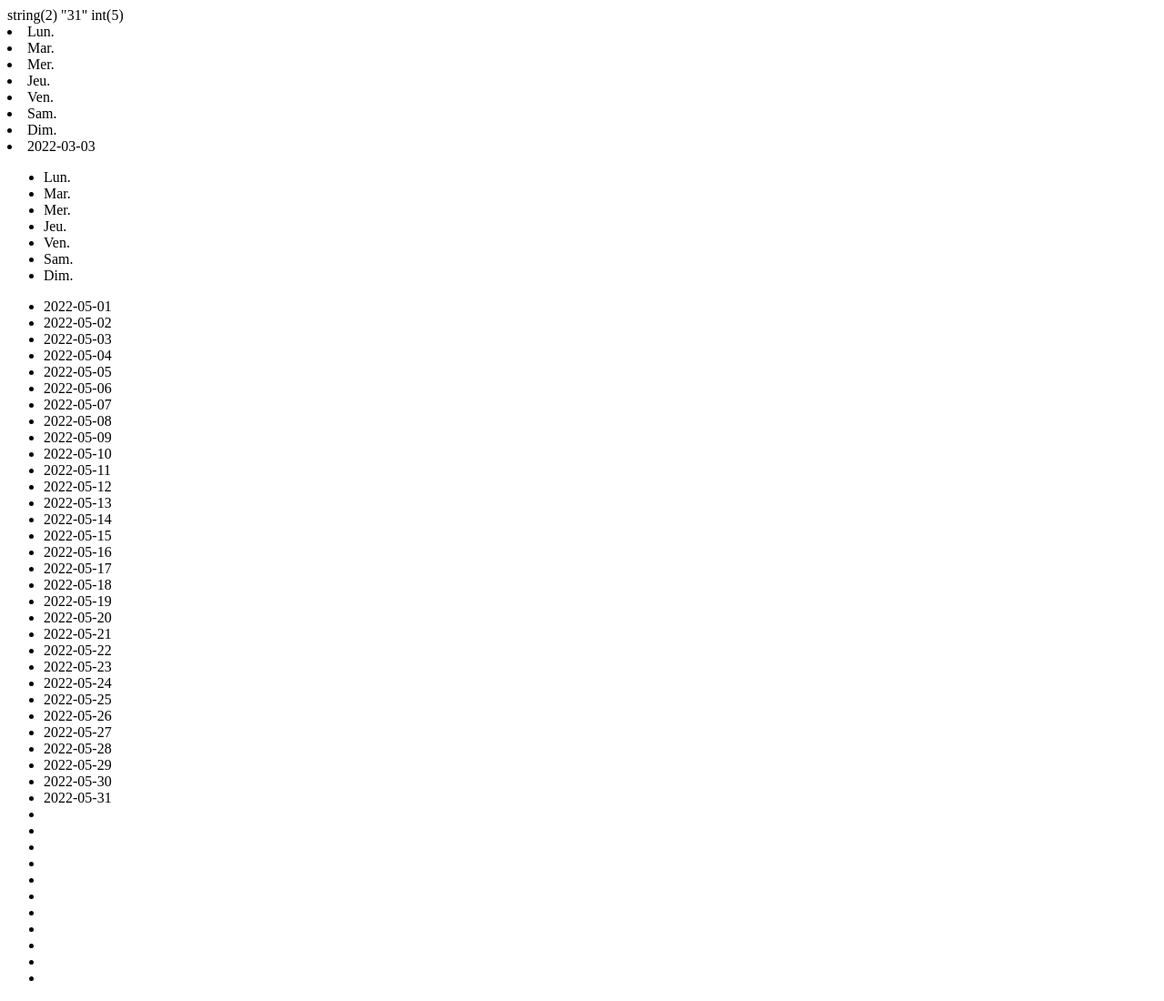
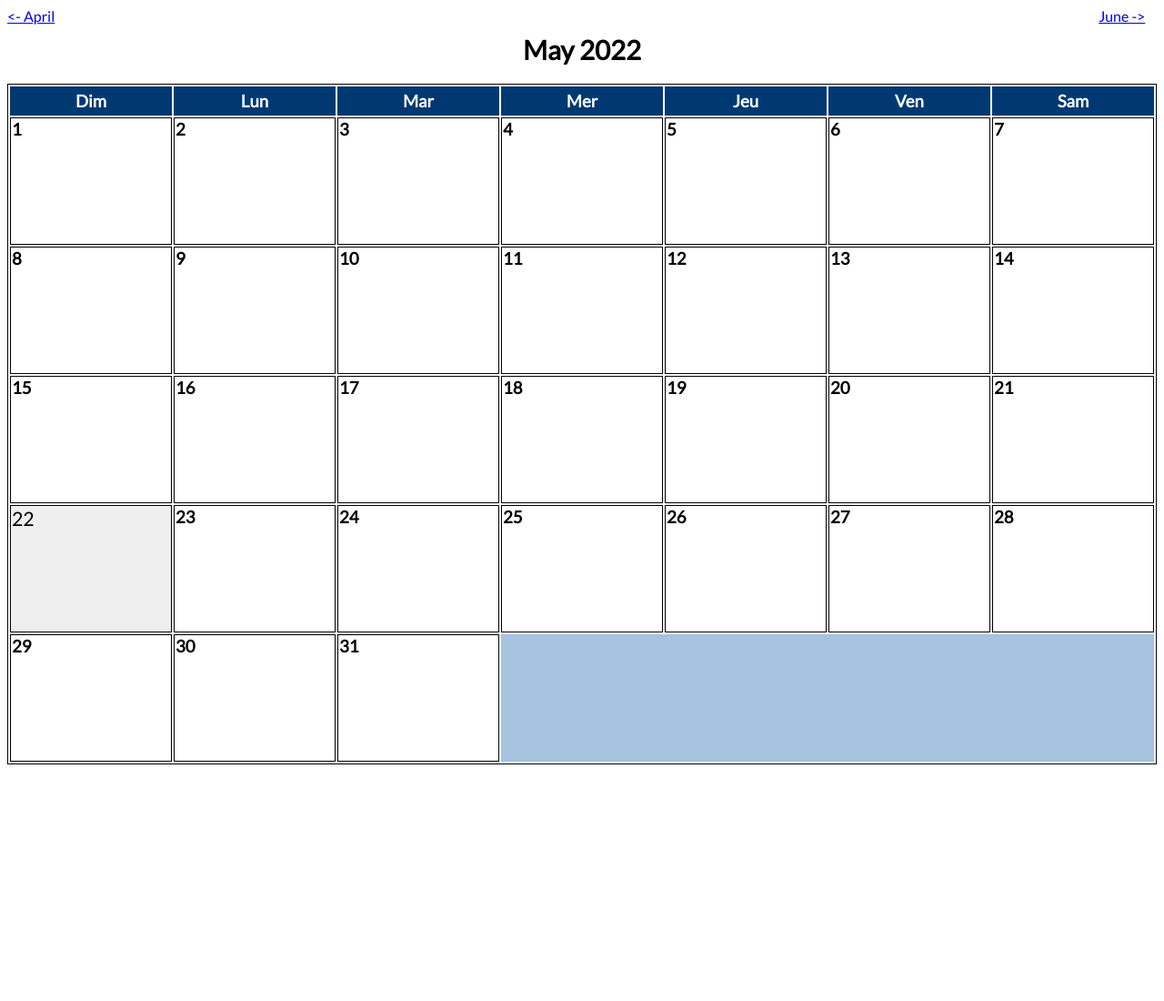
Before and after one commit to Khmarigou/Projet-L2-php, a PHP site: page /PAGES/testDate.php in a window 1280 px wide. Shown: the whole page at 91% size. After the commit the page ends 840 px from the top, so only its background shows below. Run offline with PHP 8.4, Linux system fonts and the light colour scheme.

Commit message:
test affichage

```diff
--- /dev/null
+++ b/MODEL/calendrierResa.php
@@ -0,0 +1,185 @@
+<html>
+<head>
+ <link href='https://fonts.googleapis.com/css?family=Lato' rel='stylesheet' type='text/css'>
+ <style>
+  body{font-family: Lato;}
+  caption{font-size: 22pt; margin: 10px 0 20px 0; font-weight: 700;}
+  table.calendar{width:100%; border:1px solid #000;}
+  td.day{width: 14%; height: 140px; border: 1px solid #000; vertical-align: top;}
+  td.day span.day-date{font-size: 14pt; font-weight: 700;}
+  th.header{background-color: #003972; color: #fff; font-size: 14pt; padding: 5px;}
+  .not-month{background-color: #a6c3df;}
+  td.today {background-color:#efefef;}
+  td.day span.today-date{font-size: 16pt;}
+ </style>
+
+</head>
+
+</html>
+<?php
+date_default_timezone_set("Europe/Paris");
+function build_calendar($month,$year,$dateArray) {
+
+     // Create array containing abbreviations of days of week.
+     $daysOfWeek = array('Dim','Lun','Mar','Mer','Jeu','Ven','Sam');
+
+     // What is the first day of the month in question?
+     $firstDayOfMonth = mktime(0,0,0,$month,1,$year);
+
+     // How many days does this month contain?
+     $numberDays = date('t',$firstDayOfMonth);
+
+     // Retrieve some information about the first day of the
+     // month in question.
+     $dateComponents = getdate($firstDayOfMonth);
+
+     // What is the name of the month in question?
+     $monthName = $dateComponents['month'];
+
+     // What is the index value (0-6) of the first day of the
+     // month in question.
+     $dayOfWeek = $dateComponents['wday'];
+
+     // Create the table tag opener and day headers
+
+     $calendar = "<table class='calendar'>";
+     $calendar .= "<caption>$monthName $year</caption>";
+     $calendar .= "<tr>";
+
+     // Create the calendar headers
+
+     foreach($daysOfWeek as $day) {
+          $calendar .= "<th class='header'>$day</th>";
+     }
+
+     // Create the rest of the calendar
+
+     // Initiate the day counter, starting with the 1st.
+
+     $currentDay = 1;
+
+     $calendar .= "</tr><tr>";
+
+     // The variable $dayOfWeek is used to
+     // ensure that the calendar
+     // display consists of exactly 7 columns.
+
+     if ($dayOfWeek > 0) {
+          $calendar .= "<td colspan='$dayOfWeek' class='not-month'>&nbsp;</td>";
+     }
+
+     $month = str_pad($month, 2, "0", STR_PAD_LEFT);
+
+     while ($currentDay <= $numberDays) {
+
+          // Seventh column (Saturday) reached. Start a new row.
+
+          if ($dayOfWeek == 7) {
+
+               $dayOfWeek = 0;
+               $calendar .= "</tr><tr>";
+
+          }
+
+          $currentDayRel = str_pad($currentDay, 2, "0", STR_PAD_LEFT);
+
+          $date = "$year-$month-$currentDayRel";
+
+          if ($date == date("Y-m-d")){
+           $calendar .= "<td class='day today' rel='$date'><span class='today-date'>$currentDay</span></td>";
+          }
+          else{
+           $calendar .= "<td class='day' rel='$date'><span class='day-date'>$currentDay</span></td>";
+          }
+
+
+
+
+          // Increment counters
+
+          $currentDay++;
+          $dayOfWeek++;
+
+     }
+
+
+
+     // Complete the row of the last week in month, if necessary
+
+     if ($dayOfWeek != 7) {
+
+          $remainingDays = 7 - $dayOfWeek;
+          $calendar .= "<td colspan='$remainingDays' class='not-month'>&nbsp;</td>";
+
+     }
+
+     $calendar .= "</tr>";
+
+     $calendar .= "</table>";
+
+     return $calendar;
+
+}
+
+function build_previousMonth($month,$year,$monthString){
+
+ $prevMonth = $month - 1;
+
+  if ($prevMonth == 0) {
+   $prevMonth = 12;
+  }
+
+ if ($prevMonth == 12){
+  $prevYear = $year - 1;
+ } else {
+  $prevYear = $year;
+ }
+
+ $dateObj = DateTime::createFromFormat('!m', $prevMonth);
+ $monthName = $dateObj->format('F');
+
+ return "<div style='width: 33%; display:inline-block;'><a href='?m=" . $prevMonth . "&y=". $prevYear ."'><- " . $monthName . "</a></div>";
+}
+
+function build_nextMonth($month,$year,$monthString){
+
+ $nextMonth = $month + 1;
+
+  if ($nextMonth == 13) {
+   $nextMonth = 1;
+  }
+
+ if ($nextMonth == 1){
+  $nextYear = $year + 1;
+ } else {
+  $nextYear = $year;
+ }
+
+ $dateObj = DateTime::createFromFormat('!m', $nextMonth);
+ $monthName = $dateObj->format('F');
+
+ return "<div style='width: 33%; display:inline-block;'>&nbsp;</div><div style='width: 33%; display:inline-block; text-align:right;'><a href='?m=" . $nextMonth . "&y=". $nextYear ."'>" . $monthName . " -></a></div>";
+}
+
+
+?>
+
+<?php
+
+/*    if ($m == ""){
+
+    $dateComponents = getdate();
+    $month = $dateComponents['mon'];
+    $year = $dateComponents['year'];
+   } else {
+
+     $month = $m;
+     $year = $y;
+
+   }
+
+ echo build_previousMonth($month, $year, $monthString);
+ echo build_nextMonth($month,$year,$monthString);
+ echo build_calendar($month,$year,$dateArray); */
+
+?>
--- a/MODEL/reserve.php
+++ b/MODEL/reserve.php
@@ -449,6 +449,25 @@ function createCase($numCase,$annee,$mois){
 }
 
 
+function _createNavi(){
+
+    $nextMonth = $this->currentMonth==12?1:intval($this->currentMonth)+1;
+
+    $nextYear = $this->currentMonth==12?intval($this->currentYear)+1:$this->currentYear;
+
+    $preMonth = $this->currentMonth==1?12:intval($this->currentMonth)-1;
+
+    $preYear = $this->currentMonth==1?intval($this->currentYear)-1:$this->currentYear;
+
+    return
+        '<div class="header">'.
+            '<a class="prev" href="'.$this->naviHref.'?month='.sprintf('%02d',$preMonth).'&year='.$preYear.'">Prev</a>'.
+                '<span class="title">'.date('Y M',strtotime($this->currentYear.'-'.$this->currentMonth.'-1')).'</span>'.
+            '<a class="next" href="'.$this->naviHref.'?month='.sprintf("%02d", $nextMonth).'&year='.$nextYear.'">Next</a>'.
+        '</div>';
+}
+
+
 //affiche le calendrier
 function afficheCalendrier($idDvd){
 
--- a/PAGES/testDate.php
+++ b/PAGES/testDate.php
@@ -6,6 +6,8 @@
 
 
         include_once "../praujet/MODEL/reserve.php";
+        include_once "../praujet/MODEL/calendrierResa.php";
+
 
         /* $d1 = "2022-05-24";
         $d2 = "2022-06-08";
@@ -32,16 +34,23 @@
         $teste = isDateReservable(10,7,$d1,$d2);
         var_dump($teste); */
 
-        $jour = joursMois(1,2022);
-        var_dump($jour);
 
-        $semaine = semainesMois(4,2022);
-        var_dump($semaine);
-        echo createColonne();
+        /* if ($m == ""){ */
 
-        echo createCase(3,"2022","03",1);
+            $dateComponents = getdate();
+            $month = $dateComponents['mon'];
+            $year = $dateComponents['year'];
+        /* } else {
 
-        echo afficheCalendrier(4);
+            $month = $m;
+            $year = $y;
+
+        } */
+
+        echo build_previousMonth($month, $year, "2");
+        echo build_nextMonth($month,$year,"2");
+        echo build_calendar($month,$year,array("2022-05-01","2022-05-02","2022-05-03"));
+
 
     ?>
 
```
